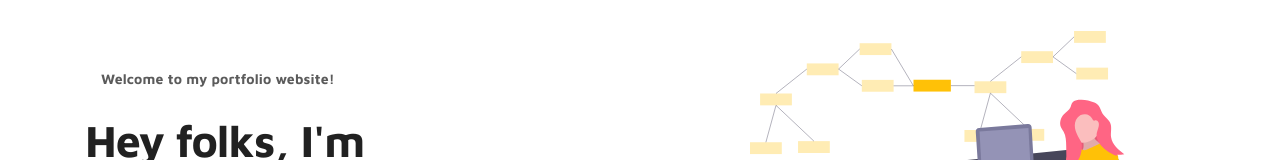
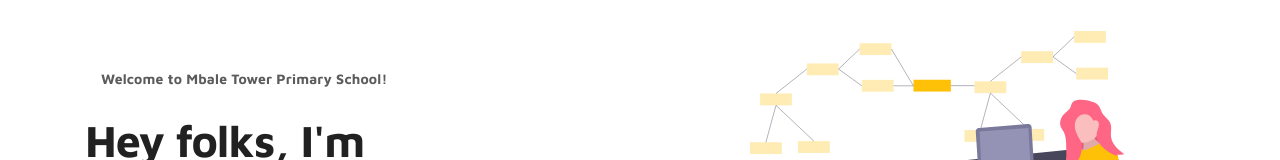
Before and after one commit to nategeissa4555-glitch/mbale_tower, a plain HTML site: page index.html in a window 1280 px wide. Shown: the part 167-327 px from the top of the page. Drawn offline with Linux system fonts and the light colour scheme.

Commit message:
Update index.html

```diff
--- a/index.html
+++ b/index.html
@@ -73,7 +73,7 @@ https://www.tooplate.com/view/2115-marvel
 
                 <div class="col-lg-7 col-md-12 col-12 d-flex align-items-center">
                     <div class="about-text">
-                        <small class="small-text">Welcome to <span class="mobile-block">my portfolio website!</span></small>
+                        <small class="small-text">Welcome to <span class="mobile-block">Mbale Tower Primary School!</span></small>
                         <h1 class="animated animated-text">
                             <span class="mr-2">Hey folks, I'm</span>
                                 <div class="animated-info">
```
